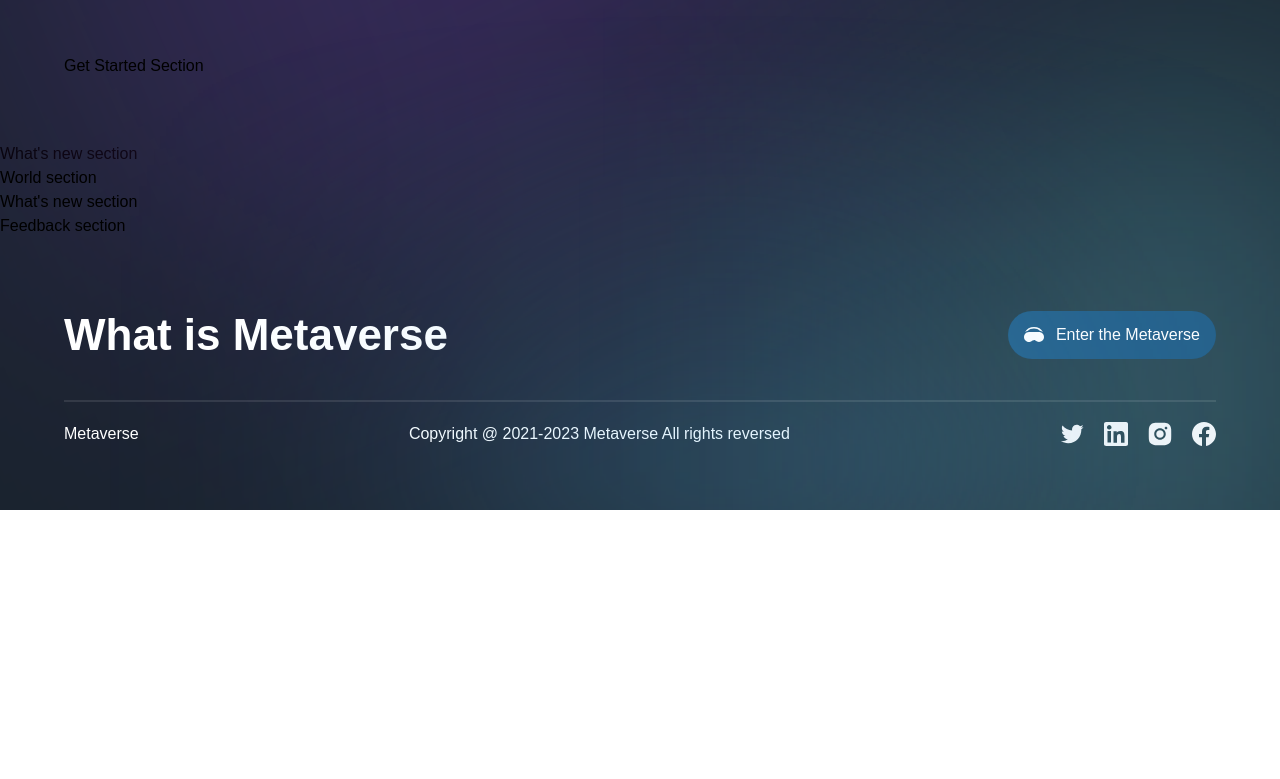
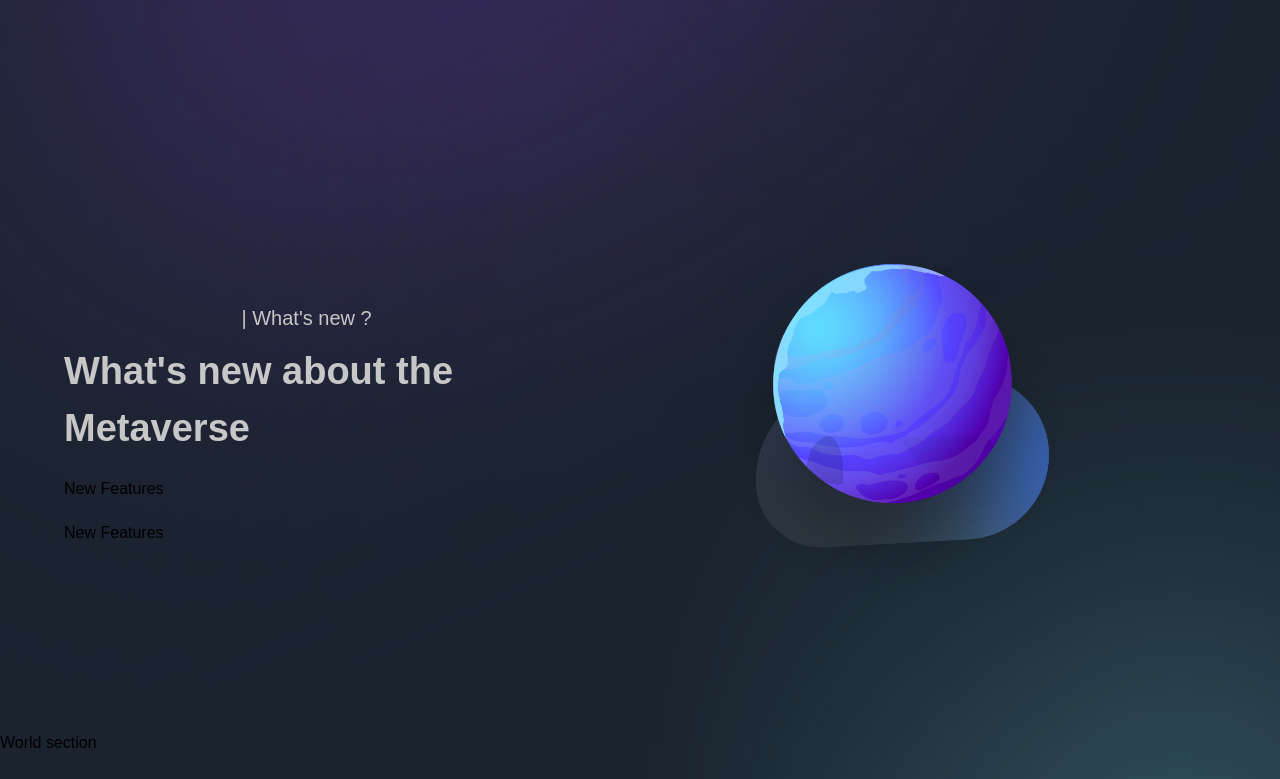
Before and after one commit to Ihtisham-Khattak/metaverse, a Next.js app: page / in a window 1280 px wide. Shown: the part 2781-3560 px from the top of the page. Before the commit the page ends 3291 px from the top, so only its background shows below. Built offline with nearby package versions, Linux system fonts and the light colour scheme; a web font is replaced by a local one.

Commit message:
initial whats new changes

```diff
--- a/components/NewFeatures.jsx
+++ b/components/NewFeatures.jsx
@@ -1,5 +1,8 @@
-const NewFeatures = () => (
-  <div>
+import styles from "../styles";
+
+const NewFeatures = ({ title, imgUrl, subtitle }) => (
+  <div className="flex flex-1 flex-col sm:mx-w-[250px] min-w-[210px]">
+
     New Features
   </div>
 );
--- a/sections/GetStarted.jsx
+++ b/sections/GetStarted.jsx
@@ -48,7 +48,6 @@ const GetStarted = () => (
         </div>
       </motion.div>
     </motion.div>
-    Get Started Section
   </motion.section>
 );
 
--- a/sections/WhatsNew.jsx
+++ b/sections/WhatsNew.jsx
@@ -1,9 +1,53 @@
-'use client';
+"use client";
+
+import { motion } from "framer-motion";
+import styles from "../styles";
+
+import { staggerContainer, fadeIn, planetVariants } from "../utils/motion";
+import { NewFeatures, TypingText, TitleText } from "../components";
+import { newFeatures } from "../constants";
 
 const WhatsNew = () => (
-  <section>
-    What's new section
-  </section>
+  <motion.section className={`${styles.paddings} relative z-10`}>
+    <motion.div
+      variants={staggerContainer}
+      initial="hidden"
+      whileInView="show"
+      viewport={{ once: "false", amount: 0.5 }}
+      className={`${styles.innerWidth} mx-auto flex flex-col lg:flex-row gap-5`}
+    >
+      {/* Text Styles */}
+      <motion.div
+        variants={fadeIn("right", "tween", 0.2, 1)}
+        initial="hidden"
+        whileInView="show"
+        className="flex-[.75] flex flex-col justify-center"
+      >
+        <TypingText title="| What's new ?" textAlign="text-center" />
+        <TitleText title={<>What's new about the Metaverse</>} />
+
+        {/* Counter Text */}
+        <div className="mt-[20px] flex flex-col gap-5 max-w-[30px]">
+          {newFeatures?.map((feature, index) => (
+            <NewFeatures key={feature.title} {...feature}  />
+          ))}
+        </div>
+      </motion.div>
+      {/* Orbit Style */}
+      <motion.div
+        variants={planetVariants("left")}
+        initial="hidden"
+        whileInView="show"
+        className={`flex-1 ${styles.flexCenter}`}
+      >
+        <img
+          src="/whats-new.png"
+          alt="whats new"
+          className="w-[75%] h-[75%] object-contain"
+        />
+      </motion.div>
+    </motion.div>
+  </motion.section>
 );
 
 export default WhatsNew;
```
